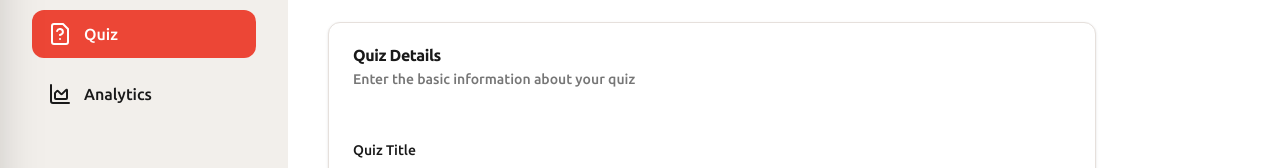
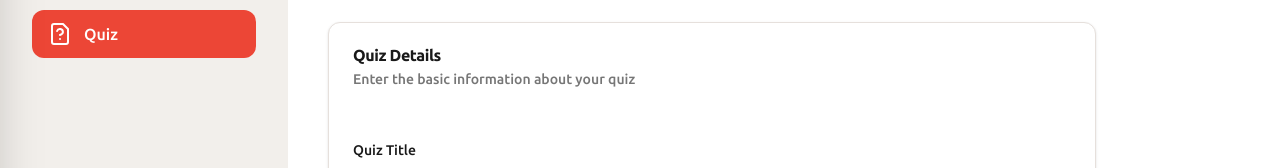
Before and after one commit to nafistarik/algo-quiz, a Next.js app: page /admin/create-quiz in a window 1280 px wide. Shown: the part 154-322 px from the top of the page. Built offline with nearby package versions, Linux system fonts and the light colour scheme.

Commit message:
analytics page avoided for now!

```diff
--- a/src/components/dashboard/DashboardLayout.tsx
+++ b/src/components/dashboard/DashboardLayout.tsx
@@ -29,7 +29,7 @@ const DashboardLayout = ({ children }: { children: React.ReactNode }) => {
   const navLink = [
     { name: "Dashboard", href: "/admin", icon: MdOutlineDashboard },
     { name: "Quiz", href: "/admin/create-quiz", icon: FileQuestion },
-    { name: "Analytics", href: "/admin/analytics", icon: ChartArea },
+    // { name: "Analytics", href: "/admin/analytics", icon: ChartArea },
   ];
 
   return (
```
